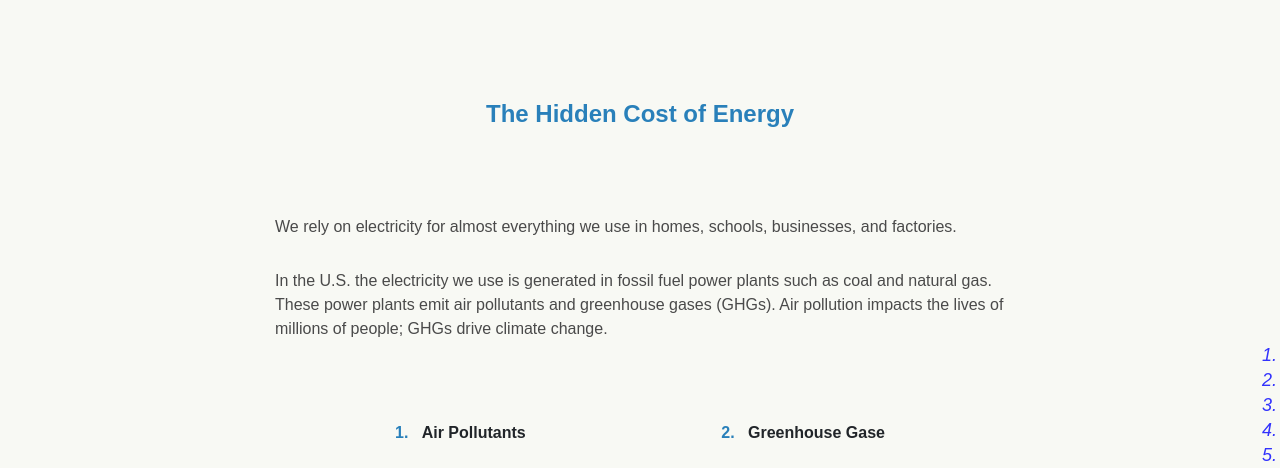
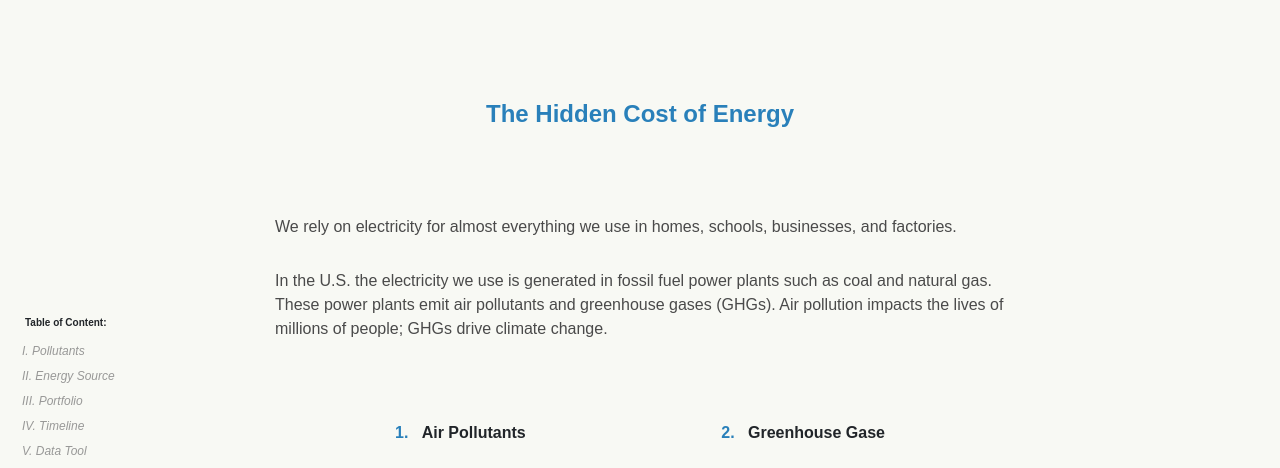
Before and after one commit to yiiiko/EnergyandPublicHealth, a plain HTML site: page homepage.html in a window 1280 px wide. Shown: the top 468 px of the page. Drawn offline with Linux system fonts and the light colour scheme.

Commit message:
commute 11/20

```diff
--- a/homepage.html
+++ b/homepage.html
@@ -14,13 +14,13 @@
 	</head>
 	<body>
 	<!-- body code goes here -->
-	<!-- <a class="title">Go To:</a> -->
+	<a class="title">Table of Content:</a>
 	<div id="mySidenav" class="sidenav">
-	  <a href="##pollutant-l" id="pollutant">1. Pollutants</a>
-	  <a href="##energy-l" id="energy">2. Energy Source</a>
-	  <a href="##portfolio-l" id="portfolio">3. Portfolio</a>
-	  <a href="##timeline-l" id="timeline">4. Timeline</a>
-		<a href="##tool-l" id="tool">5. Data Tool</a>
+	  <a href="##pollutant-l" id="pollutant">I. Pollutants</a>
+	  <a href="##energy-l" id="energy">II. Energy Source</a>
+	  <a href="##portfolio-l" id="portfolio">III. Portfolio</a>
+	  <a href="##timeline-l" id="timeline">IV. Timeline</a>
+		<a href="##tool-l" id="tool">V. Data Tool</a>
 	</div>
 
 
--- a/style.css
+++ b/style.css
@@ -554,30 +554,37 @@ sub {
 	padding: 15px;
 	width: 150px;
 	text-align: left;
-	font-size: 12px;
+	font-size: 10px;
 	color: blue;
 	font-weight: bold;
-	right: -80px;
+	margin-left: 10px;
+	/* background-color: white; */
+	/* left: -80px; */
+}
+
+.sidenav{
+	background-color: white;
 }
 #mySidenav a {
-	right:-170px;
+	/* right:-170px; */
   position: fixed;
   transition: 0.3s;
   padding: 12px;
-  width: 200px;
+  width: 150px;
 	text-align: left;
-  font-size: 18px;
-  color: blue;
+  font-size: 12px;
+  color: gray;
 	opacity: 0.8;
 	font-style: italic;
 	margin-left: 10px;
 }
 
 #mySidenav a:hover {
-	right:-80px;
-  font-size: 19px;
+	/* right:-80px; */
+  font-size: 14px;
 	opacity: 1.0;
 	color: orange;
+	font-weight: bold;
 }
 
 #pollutant {
@@ -605,9 +612,6 @@ sub {
 
 }
 
-* {
-  box-sizing: border-box;
-}
 
 .item {
   width: 200px;
```
